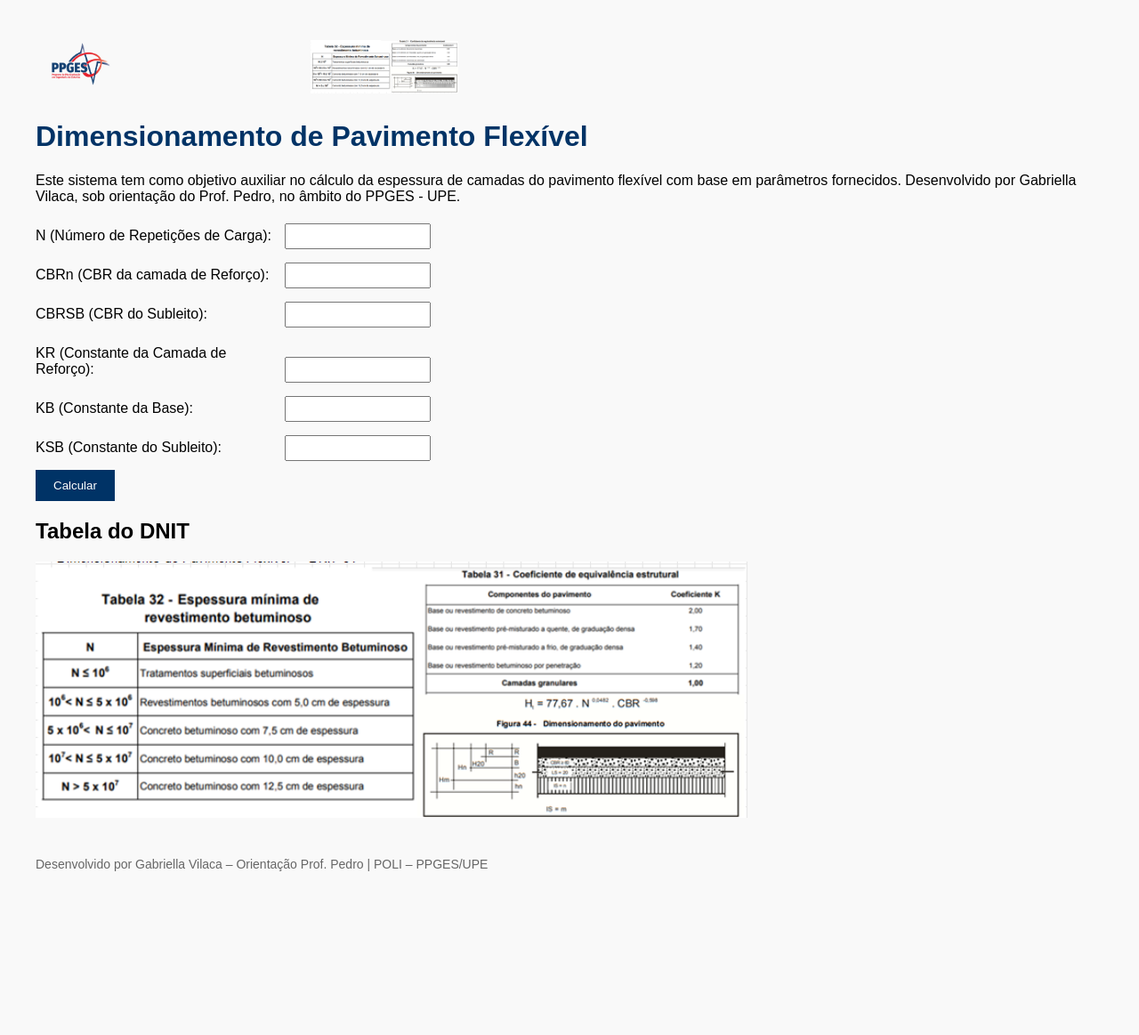
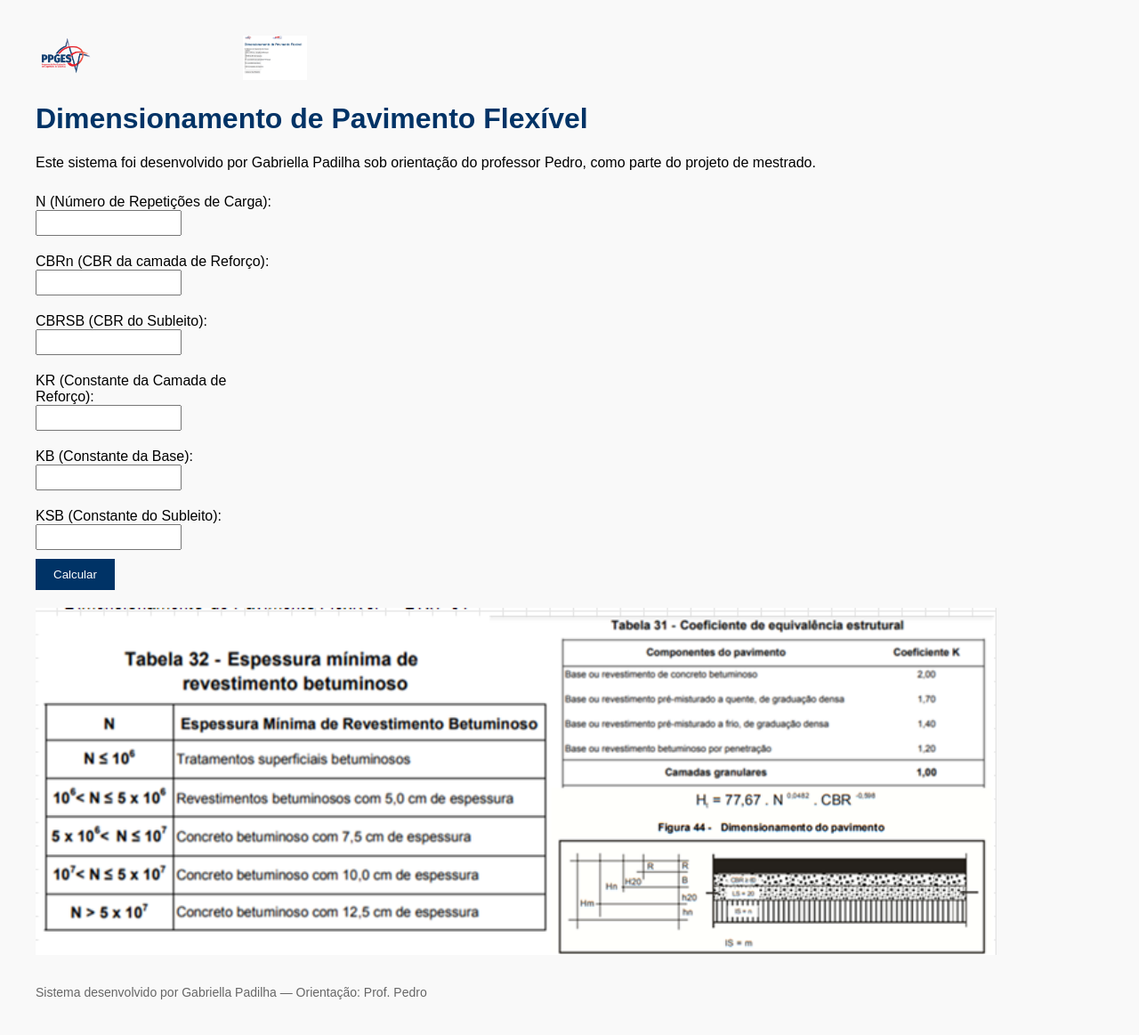
Before and after one commit to gabivilaca/dimensionamento-pavimento, a Flask app: page / in a window 1280 px wide. Shown: the whole page at 89% size. Before the commit the page ends 979 px from the top, so only its background shows below. Run offline with Flask 3, Linux system fonts and the light colour scheme.

Commit message:
Versão final com layout corrigido, tabela DNIT, cabeçalho e resultados na tela

```diff
--- a/app.py
+++ b/app.py
@@ -1,27 +1,29 @@
 
 from flask import Flask, render_template, request
+
 app = Flask(__name__)
 
-@app.route('/', methods=['GET', 'POST'])
+@app.route("/", methods=["GET", "POST"])
 def index():
     resultado = None
-    if request.method == 'POST':
+    if request.method == "POST":
         try:
-            N = float(request.form['N'])
-            CBRn = float(request.form['CBRn'])
-            CBRsb = float(request.form['CBRsb'])
-            KR = float(request.form['KR'])
-            KB = float(request.form['KB'])
-            KSB = float(request.form['KSB'])
+            N = float(request.form["N"])
+            CBRn = float(request.form["CBRn"])
+            CBRsb = float(request.form["CBRsb"])
+            KR = float(request.form["KR"])
+            KB = float(request.form["KB"])
+            KSB = float(request.form["KSB"])
 
-            Hn = KR * (77.67 * (N**0.0442) * (CBRn**-0.548))
-            Hb = KB * (77.67 * (N**0.0442) * (CBRsb**-0.548))
-            Hsb = KSB * (77.67 * (N**0.0442) * (CBRsb**-0.548))
+            Hr = KR * (77.67 * (N ** 0.0442) * (CBRn ** -0.548))
+            Hb = KB * (77.67 * (N ** 0.0442) * (CBRsb ** -0.548))
+            Hsb = KSB * (77.67 * (N ** 0.0442) * (CBRsb ** -0.548))
 
-            resultado = {'Hn': round(Hn, 2), 'Hb': round(Hb, 2), 'Hsb': round(Hsb, 2)}
+            resultado = {
+                "Hr": round(Hr, 2),
+                "Hb": round(Hb, 2),
+                "Hsb": round(Hsb, 2),
+            }
         except Exception as e:
-            resultado = {'erro': str(e)}
-    return render_template('index.html', resultado=resultado)
-
-if __name__ == '__main__':
-    app.run(debug=True)
+            resultado = {"erro": str(e)}
+    return render_template("index.html", resultado=resultado)
--- a/templates/index.html
+++ b/templates/index.html
@@ -7,39 +7,48 @@
     <link rel="stylesheet" href="{{ url_for('static', filename='style.css') }}">
 </head>
 <body>
-    <header>
-        <img src="{{ url_for('static', filename='logo_ppges.png') }}" alt="Logo PPGES">
-        <img src="{{ url_for('static', filename='logo_poli.png') }}" alt="Logo POLI">
-    </header>
+    <img src="{{ url_for('static', filename='logo_ppges.png') }}" style="height: 50px;">
+    <img src="{{ url_for('static', filename='logo_poli.png') }}" style="height: 50px;">
     <h1>Dimensionamento de Pavimento Flexível</h1>
-    <p class="descricao">Este sistema tem como objetivo auxiliar no cálculo da espessura de camadas do pavimento flexível com base em parâmetros fornecidos. Desenvolvido por Gabriella Vilaca, sob orientação do Prof. Pedro, no âmbito do PPGES - UPE.</p>
-    <form method="post">
-        <label>N (Número de Repetições de Carga):</label><input type="text" name="N"><br>
-        <label>CBRn (CBR da camada de Reforço):</label><input type="text" name="CBRn"><br>
-        <label>CBRSB (CBR do Subleito):</label><input type="text" name="CBRsb"><br>
-        <label>KR (Constante da Camada de Reforço):</label><input type="text" name="KR"><br>
-        <label>KB (Constante da Base):</label><input type="text" name="KB"><br>
-        <label>KSB (Constante do Subleito):</label><input type="text" name="KSB"><br>
+    <p>Este sistema foi desenvolvido por Gabriella Padilha sob orientação do professor Pedro, como parte do projeto de mestrado.</p>
+
+    <form method="POST">
+        <label>N (Número de Repetições de Carga):</label><br>
+        <input type="number" name="N" required><br>
+
+        <label>CBRn (CBR da camada de Reforço):</label><br>
+        <input type="number" name="CBRn" required><br>
+
+        <label>CBRSB (CBR do Subleito):</label><br>
+        <input type="number" name="CBRsb" required><br>
+
+        <label>KR (Constante da Camada de Reforço):</label><br>
+        <input type="number" name="KR" required><br>
+
+        <label>KB (Constante da Base):</label><br>
+        <input type="number" name="KB" required><br>
+
+        <label>KSB (Constante do Subleito):</label><br>
+        <input type="number" name="KSB" required><br>
+
         <button type="submit">Calcular</button>
     </form>
+
     {% if resultado %}
+        <h2>Resultados:</h2>
         {% if resultado.erro %}
-            <p class="erro">Erro: {{ resultado.erro }}</p>
+            <p style="color:red;">Erro: {{ resultado.erro }}</p>
         {% else %}
-            <div class="resultado">
-                <h2>Resultado do Dimensionamento</h2>
-                <p>Hn (Reforço): {{ resultado.Hn }} cm</p>
-                <p>Hb (Base): {{ resultado.Hb }} cm</p>
-                <p>Hsb (Subleito): {{ resultado.Hsb }} cm</p>
-            </div>
+            <p>Altura da Camada de Reforço (Hr): {{ resultado.Hr }} cm</p>
+            <p>Altura da Base (Hb): {{ resultado.Hb }} cm</p>
+            <p>Altura do Subleito (Hsb): {{ resultado.Hsb }} cm</p>
         {% endif %}
     {% endif %}
-    <div class="tabela">
-        <h2>Tabela do DNIT</h2>
-        <img src="{{ url_for('static', filename='tabela_dnit.png') }}" alt="Tabela DNIT" style="width:100%;max-width:800px;">
-    </div>
-    <footer>
-        <p>Desenvolvido por Gabriella Vilaca – Orientação Prof. Pedro | POLI – PPGES/UPE</p>
+
+    <img src="{{ url_for('static', filename='tabela_dnit.png') }}" style="margin-top: 20px; width: 90%;">
+
+    <footer style="margin-top: 30px;">
+        <p>Sistema desenvolvido por Gabriella Padilha — Orientação: Prof. Pedro</p>
     </footer>
 </body>
 </html>
```
Also changed, not shown: requirements.txt (line endings or trailing spaces), static/logo_poli.png.
